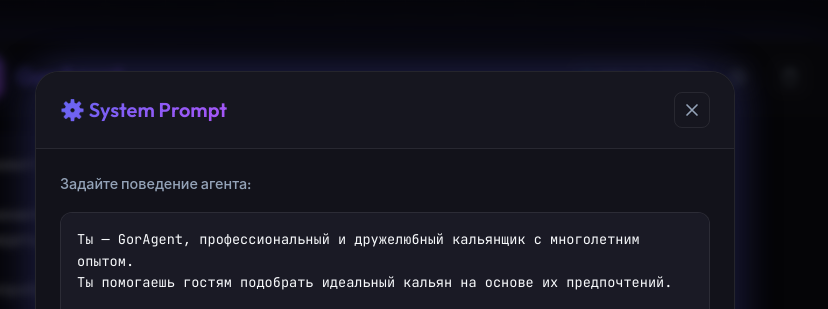
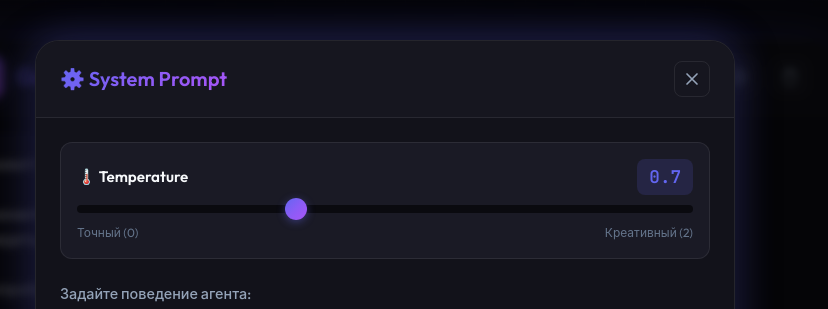
Before and after one commit to gorban-dev/GorAgent, a website: page index.html in a window 1280 px wide. Both pictures are taken after a click on the button 993 px from the left and 76 px from the top of the page. Shown: the top 309 px of the page, 255-1083 px from the left. Drawn offline with Linux system fonts and the light colour scheme.

Commit message:
add temperature in request

```diff
--- a/app.js
+++ b/app.js
@@ -24,6 +24,8 @@ const closePanelBtn = document.getElementById('close-panel-btn');
 const systemPromptTextarea = document.getElementById('system-prompt-textarea');
 const applyPromptBtn = document.getElementById('apply-prompt-btn');
 const promptStatus = document.getElementById('prompt-status');
+
+// Temperature элементы получаются динамически при необходимости
 
 // ===== История сообщений =====
 let conversationHistory = [];
@@ -130,6 +132,7 @@ const SYSTEM_PROMPT_PRESETS = {
 
 let currentSystemPrompt = SYSTEM_PROMPT_PRESETS.hookah.prompt;
 let currentPresetName = 'Кальянщик';
+let currentTemperature = 0.7;
 
 // Пользовательские пресеты (загружаются из localStorage)
 let customPresets = {};
@@ -175,11 +178,28 @@ function loadSystemPromptFromStorage() {
     try {
         const savedPrompt = localStorage.getItem('goragent_system_prompt');
         const savedName = localStorage.getItem('goragent_preset_name');
+        const savedTemp = localStorage.getItem('goragent_temperature');
+
         if (savedPrompt) {
             currentSystemPrompt = savedPrompt;
             currentPresetName = savedName || 'Пользовательский';
             updatePromptStatus();
         }
+
+        if (savedTemp) {
+            const parsedTemp = parseFloat(savedTemp);
+            if (!isNaN(parsedTemp) && parsedTemp >= 0 && parsedTemp <= 2) {
+                currentTemperature = parsedTemp;
+            }
+        }
+
+        // Обновляем UI слайдера
+        const slider = document.getElementById('temperature-slider');
+        const valueDisplay = document.getElementById('temperature-value');
+        if (slider) slider.value = currentTemperature;
+        if (valueDisplay) valueDisplay.textContent = currentTemperature.toFixed(1);
+
+        console.log('Загруженный temperature:', currentTemperature);
     } catch (e) {
         console.warn('Не удалось загрузить System Prompt:', e);
     }
@@ -331,8 +351,27 @@ settingsBtn.addEventListener('click', () => {
     selectedPresetName = currentPresetName;
     document.body.style.overflow = 'hidden';
 
+    // Установить текущее значение temperature
+    const slider = document.getElementById('temperature-slider');
+    const valueDisplay = document.getElementById('temperature-value');
+    if (slider) slider.value = currentTemperature;
+    if (valueDisplay) valueDisplay.textContent = currentTemperature.toFixed(1);
+
     // Сбросить подсветку кнопок пресетов
     document.querySelectorAll('.preset-btn').forEach(b => b.classList.remove('active'));
+});
+
+// Temperature slider - добавляем обработчик после загрузки DOM
+document.addEventListener('DOMContentLoaded', () => {
+    const slider = document.getElementById('temperature-slider');
+    const valueDisplay = document.getElementById('temperature-value');
+
+    if (slider) {
+        slider.addEventListener('input', (e) => {
+            const value = parseFloat(e.target.value);
+            if (valueDisplay) valueDisplay.textContent = value.toFixed(1);
+        });
+    }
 });
 
 function closePanel() {
@@ -349,22 +388,40 @@ let selectedPresetName = 'Кальянщик';
 // Применить новый System Prompt
 applyPromptBtn.addEventListener('click', () => {
     const newPrompt = systemPromptTextarea.value.trim();
+    const slider = document.getElementById('temperature-slider');
+    const newTemperature = slider ? parseFloat(slider.value) : currentTemperature;
+
+    console.log('Слайдер найден:', !!slider);
+    console.log('Значение слайдера:', slider?.value);
+    console.log('Новый temperature:', newTemperature);
+
     if (newPrompt) {
         currentSystemPrompt = newPrompt;
         currentPresetName = selectedPresetName;
+        currentTemperature = newTemperature;
         updatePromptStatus();
+
+        // Сохраняем temperature
+        localStorage.setItem('goragent_temperature', currentTemperature.toString());
+
+        // Очищаем историю чата (не учитываем прошлый контекст при смене роли/температуры)
+        conversationHistory = [];
+        chatEl.innerHTML = '';
+        localStorage.removeItem('goragent_history');
+        localStorage.removeItem('goragent_conversation');
 
         // Логируем изменение
         console.log('%c═══════════════════════════════════════════════════════', 'color: #FF9800');
-        console.log('%c⚙️ SYSTEM PROMPT ИЗМЕНЁН', 'color: #FF9800; font-weight: bold; font-size: 14px');
+        console.log('%c⚙️ НАСТРОЙКИ ИЗМЕНЕНЫ (история очищена)', 'color: #FF9800; font-weight: bold; font-size: 14px');
         console.log('%c═══════════════════════════════════════════════════════', 'color: #FF9800');
         console.log('Режим:', currentPresetName);
+        console.log('Temperature:', currentTemperature);
         console.log('Новый System Prompt:');
         console.log(currentSystemPrompt);
         console.log('%c═══════════════════════════════════════════════════════', 'color: #FF9800');
 
         // Показать уведомление
-        addMessage(`✅ **System Prompt обновлён!**\n\nРежим: **${currentPresetName}**\n\nТеперь агент будет вести себя по-новому. Продолжите диалог, чтобы увидеть изменения.`, 'agent');
+        addMessage(`✅ **Настройки обновлены!**\n\nРежим: **${currentPresetName}**\nTemperature: **${currentTemperature}**\n\n🔄 История чата очищена. Начните новый диалог!`, 'agent');
     }
     closePanel();
 });
@@ -550,11 +607,13 @@ async function sendToApi(message) {
     setUILoading(true);
 
     try {
-        // Формируем запрос с System Prompt
+        // Формируем запрос с System Prompt и Temperature
+        console.log('Отправляем temperature:', currentTemperature);
         const requestBody = {
             message,
             history: conversationHistory.slice(-20), // Последние 20 сообщений для контекста
-            systemPrompt: currentSystemPrompt // Передаём текущий System Prompt
+            systemPrompt: currentSystemPrompt, // Передаём текущий System Prompt
+            temperature: currentTemperature // Передаём текущий Temperature
         };
 
         // Логируем запрос в консоль браузера
--- a/index.html
+++ b/index.html
@@ -103,6 +103,26 @@
                     </button>
                 </div>
                 <div class="panel-body">
+                    <!-- Temperature Slider -->
+                    <div class="temperature-control">
+                        <div class="temperature-header">
+                            <label for="temperature-slider">🌡️ Temperature</label>
+                            <span class="temperature-value" id="temperature-value">0.7</span>
+                        </div>
+                        <input
+                            type="range"
+                            id="temperature-slider"
+                            min="0"
+                            max="2"
+                            step="0.1"
+                            value="0.7"
+                        />
+                        <div class="temperature-labels">
+                            <span>Точный (0)</span>
+                            <span>Креативный (2)</span>
+                        </div>
+                    </div>
+
                     <label for="system-prompt-textarea">Задайте поведение агента:</label>
                     <textarea
                         id="system-prompt-textarea"
--- a/styles.css
+++ b/styles.css
@@ -699,6 +699,92 @@ body {
     color: var(--text-secondary);
 }
 
+/* ===== Temperature Control ===== */
+.temperature-control {
+    display: flex;
+    flex-direction: column;
+    gap: 10px;
+    padding: 16px;
+    background: var(--bg-tertiary);
+    border: 1px solid var(--border-color);
+    border-radius: var(--border-radius-md);
+    margin-bottom: 8px;
+}
+
+.temperature-header {
+    display: flex;
+    justify-content: space-between;
+    align-items: center;
+}
+
+.temperature-header label {
+    font-size: 0.95rem;
+    font-weight: 600;
+    color: var(--text-primary);
+}
+
+.temperature-value {
+    font-family: var(--font-mono);
+    font-size: 1.1rem;
+    font-weight: 700;
+    color: var(--accent-primary);
+    background: rgba(99, 102, 241, 0.15);
+    padding: 4px 12px;
+    border-radius: var(--border-radius-sm);
+    min-width: 50px;
+    text-align: center;
+}
+
+#temperature-slider {
+    -webkit-appearance: none;
+    appearance: none;
+    width: 100%;
+    height: 8px;
+    background: var(--bg-primary);
+    border-radius: 4px;
+    outline: none;
+    cursor: pointer;
+    transition: background var(--transition-normal);
+}
+
+#temperature-slider::-webkit-slider-thumb {
+    -webkit-appearance: none;
+    appearance: none;
+    width: 22px;
+    height: 22px;
+    background: var(--accent-gradient);
+    border-radius: 50%;
+    cursor: pointer;
+    box-shadow: 0 2px 8px var(--accent-glow);
+    transition: transform var(--transition-fast), box-shadow var(--transition-fast);
+}
+
+#temperature-slider::-webkit-slider-thumb:hover {
+    transform: scale(1.15);
+    box-shadow: 0 4px 16px var(--accent-glow);
+}
+
+#temperature-slider::-moz-range-thumb {
+    width: 22px;
+    height: 22px;
+    background: var(--accent-gradient);
+    border-radius: 50%;
+    cursor: pointer;
+    border: none;
+    box-shadow: 0 2px 8px var(--accent-glow);
+}
+
+#temperature-slider::-moz-range-thumb:hover {
+    transform: scale(1.15);
+}
+
+.temperature-labels {
+    display: flex;
+    justify-content: space-between;
+    font-size: 0.75rem;
+    color: var(--text-muted);
+}
+
 #system-prompt-textarea {
     width: 100%;
     min-height: 200px;
```
Also changed, not shown: server.js (+19 -7 lines), 1 other file.
